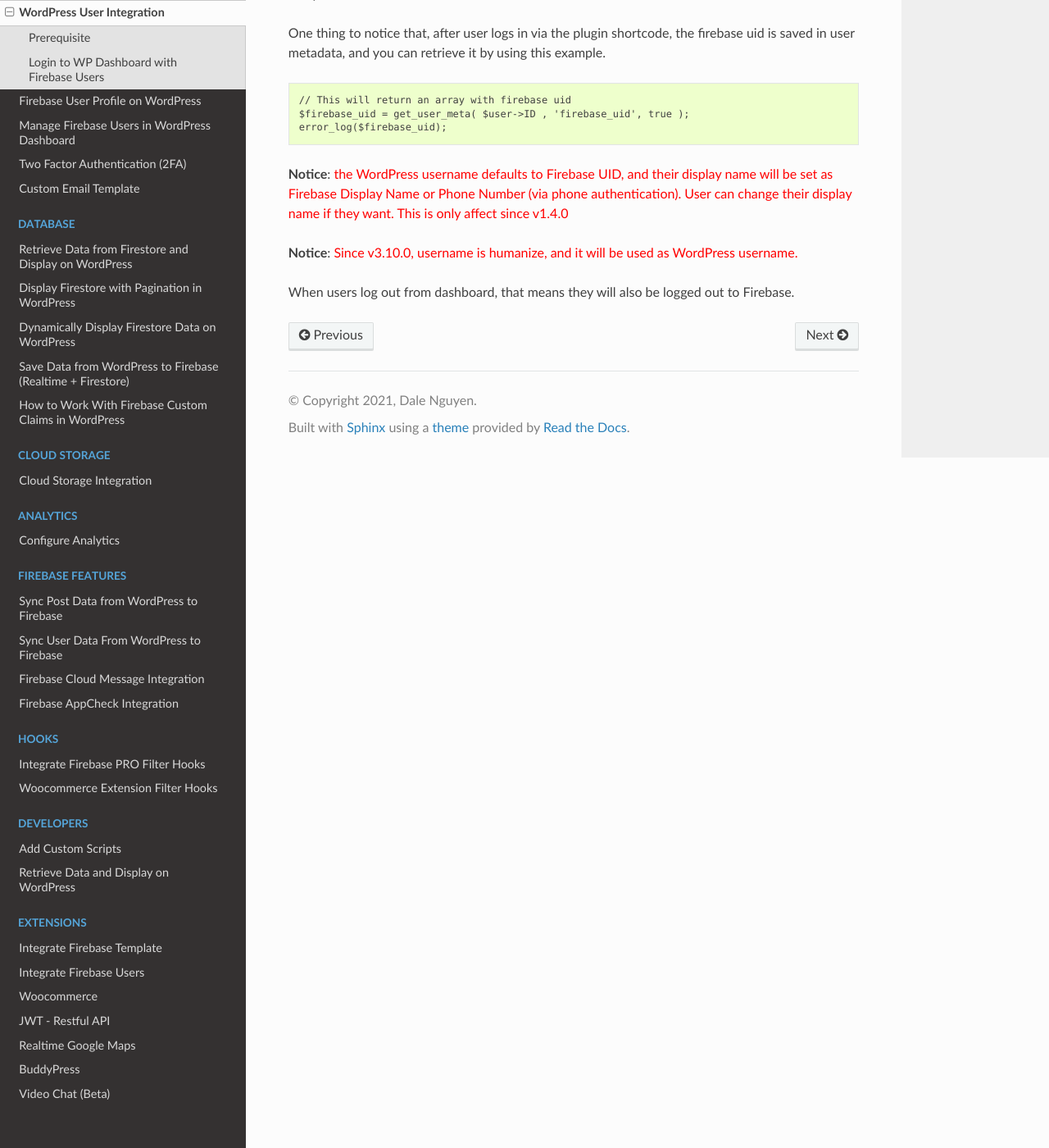
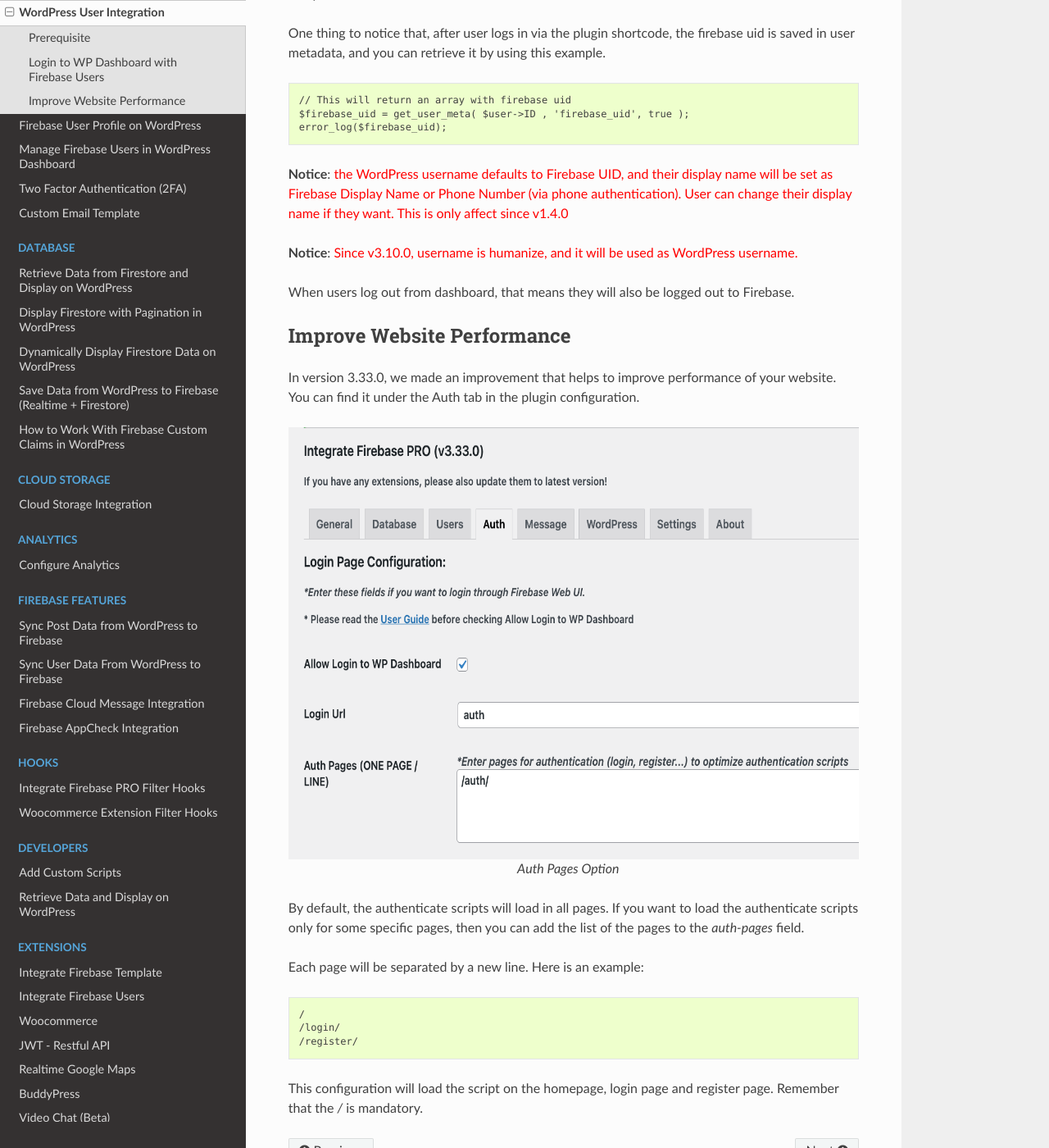
Before and after one commit to dalenguyen/firebase-wordpress-docs, a Sphinx documentation site: the page built from docs/auth/wordpress-user-integration.rst, in a window 1280 px wide and 1400 px high, scrolled down 2806 px. Shown: the whole window at 82% size. Built offline with Sphinx 7.4.7 and the Read the Docs theme 2.0.0, drawn with Linux system fonts in a browser that asks for light colours.

Commit message:
add performance docs

```diff
--- a/docs/auth/wordpress-user-integration.rst
+++ b/docs/auth/wordpress-user-integration.rst
@@ -76,3 +76,25 @@
 **Notice**: :red:`Since v3.10.0, username is humanize, and it will be used as WordPress username.`
 
 When users log out from dashboard, that means they will also be logged out to Firebase.
+
+Improve Website Performance
+----------------------------------
+In version 3.33.0, we made an improvement that helps to improve performance of your website. You can find it under the Auth tab in the plugin configuration.
+
+.. figure:: /images/auth/auth-pages.png
+    :scale: 70%
+    :align: center
+
+    Auth Pages Option
+
+By default, the authenticate scripts will load in all pages. If you want to load the authenticate scripts only for some specific pages, then you can add the list of the pages to the `auth-pages` field.
+
+Each page will be separated by a new line. Here is an example:
+
+.. code-block:: php
+
+    /
+    /login/
+    /register/
+
+This configuration will load the script on the homepage, login page and register page. Remember that the `/` is mandatory.
--- a/docs/index.rst
+++ b/docs/index.rst
@@ -4,7 +4,7 @@
 .. meta::
    :description lang=en: Guide on how to integrate Firebase to WordPress.
 
-Last updated: Nov 5, 2023
+Last updated: Jan 27, 2024
 
 .. raw:: html
 
```
Also changed, not shown: docs/misc/changelog.rst (+8 -0 lines), docs/images/auth/auth-pages.png (added).
